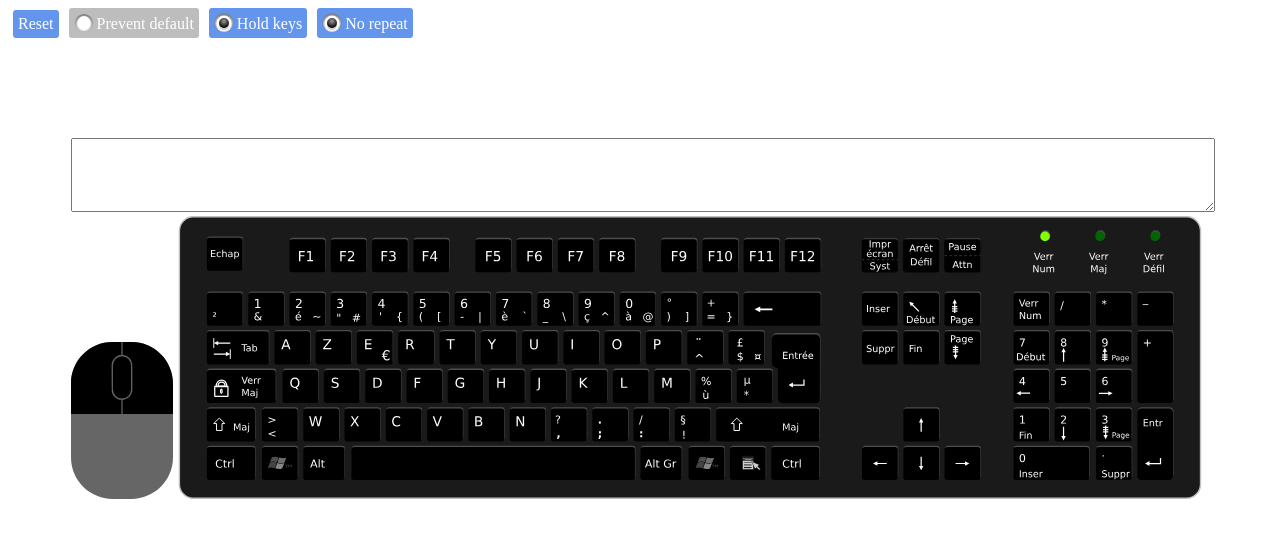
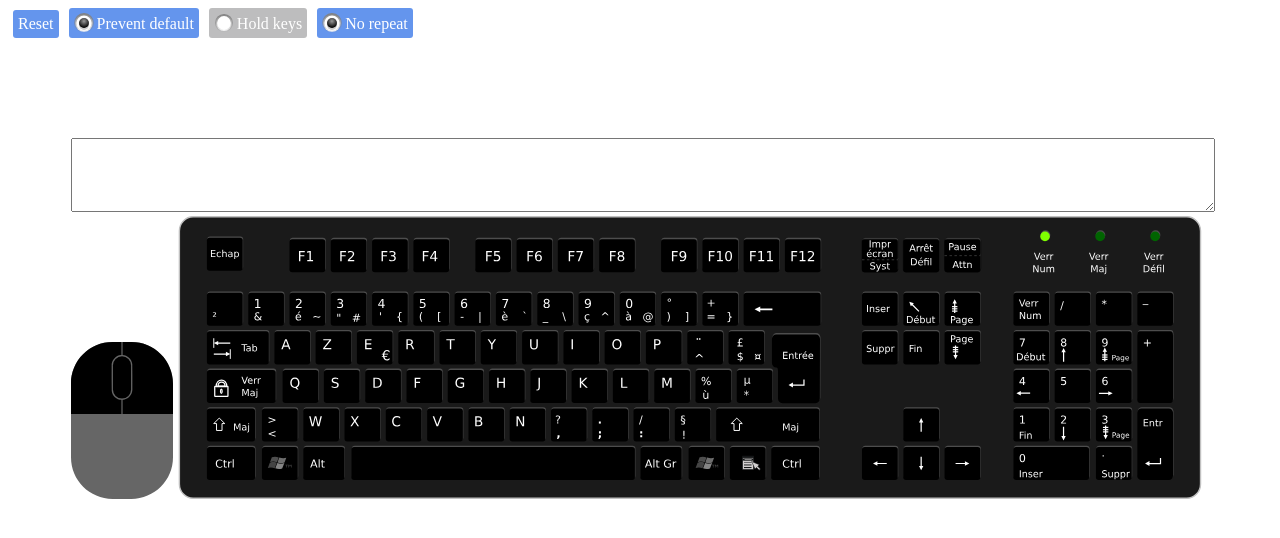
Before and after one commit to jcfrog/jckeyb, a plain HTML site: page index.html in a window 1280 px wide. Drawn offline with Linux system fonts and the light colour scheme.

Commit message:
changed default vals

```diff
--- a/index.html
+++ b/index.html
@@ -192,8 +192,8 @@
 
 
 
-        var bPrevent = false;
-        var bHoldKeys = true ;
+        var bPrevent = true;
+        var bHoldKeys = false ;
         var bNoRepeat = true ;
         $(document).ready(() => {
 
```
